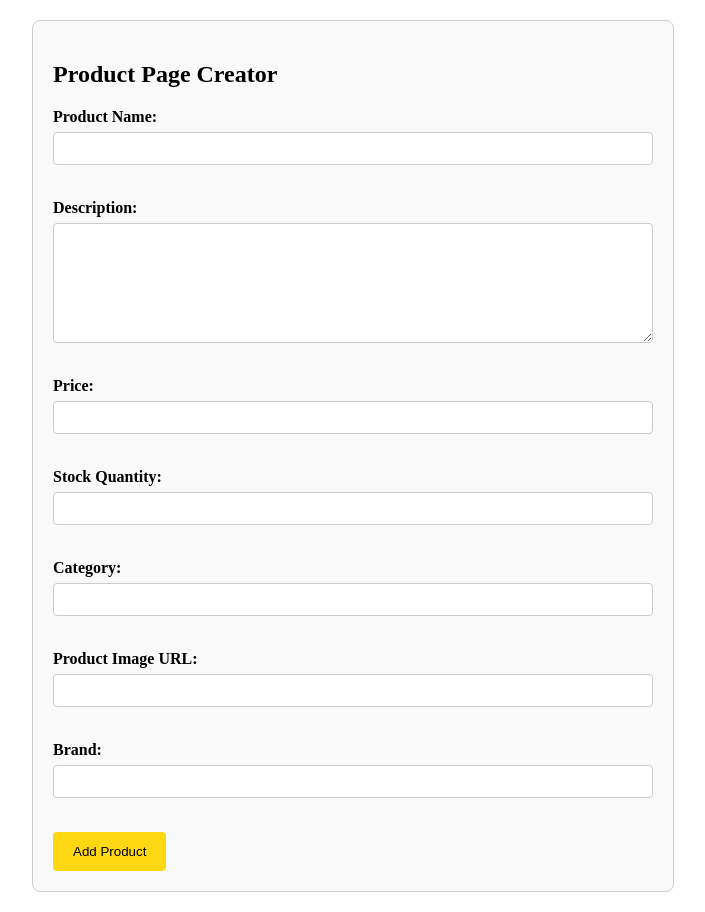
After one commit to aleklucatero/replicatingamazon, a PHP site: page /product_form.php in a window 1280 px wide. The commit adds this page. Shown: the whole page, without its empty margins (287-992 px from the left). Run offline with PHP 8.4, Linux system fonts and the light colour scheme.

Commit message:
Added Product Page Creator

```diff
--- /dev/null
+++ b/css/product_form.css
@@ -0,0 +1,49 @@
+form {
+    max-width: 600px;
+    margin: 20px auto;
+    padding: 20px;
+    border: 1px solid #ccc;
+    border-radius: 8px;
+    background: #f9f9f9;
+}
+
+input[type="text"],
+input[type="number"],
+textarea {
+    width: 100%;
+    padding: 8px;
+    margin-top: 6px;
+    margin-bottom: 16px;
+    border: 1px solid #ccc;
+    border-radius: 4px;
+}
+
+label {
+    font-weight: bold;
+    display: block;
+}
+
+textarea {
+    height: 120px;
+    resize: vertical;
+}
+
+input[type="submit"] {
+    background-color: #FFD814;
+    color: black;
+    padding: 12px 20px;
+    border: none;
+    border-radius: 4px;
+    cursor: pointer;
+}
+
+input[type="submit"]:hover {
+    background-color: #d4b100;
+}
+
+input[type="text"]:focus,
+input[type="number"]:focus,
+textarea:focus {
+    border-color: #afaf4c;
+    box-shadow: 0 0 8px 0 rgba(76, 175, 80, 0.2);
+}
--- a/navbar.php
+++ b/navbar.php
@@ -13,7 +13,7 @@
 
 <nav class="navbar">
     <div class="nav-logo">
-        <a href="index.php"><img src="images/amazon_logo.png" alt="Amazon Logo"></li></a>
+        <a href="index.php"><img src="/images/amazon_logo.png" alt="Amazon Logo"></a>
     </div>
     <div class="address">
         <a href="#" class="deliver">Delivering to</a>
--- /dev/null
+++ b/product_form.php
@@ -0,0 +1,28 @@
+<link rel="stylesheet" href="css/product_form.css">
+
+<form action="crud/add_product.php" method="post" enctype="multipart/form-data">
+<h2>Product Page Creator</h2>
+
+    <label for="name">Product Name:</label>
+    <input type="text" id="name" name="name" required><br><br>
+
+    <label for="description">Description:</label>
+    <textarea id="description" name="description" required></textarea><br><br>
+
+    <label for="price">Price:</label>
+    <input type="text" id="price" name="price" required><br><br>
+
+    <label for="stock_quantity">Stock Quantity:</label>
+    <input type="number" id="stock_quantity" name="stock_quantity" required><br><br>
+
+    <label for="category">Category:</label>
+    <input type="text" id="category" name="category"><br><br>
+
+    <label for="image_link">Product Image URL:</label>
+    <input type="text" id="image_link" name="image_link"><br><br>
+
+    <label for="brand">Brand:</label>
+    <input type="text" id="brand" name="brand"><br><br>
+
+    <input type="submit" name="submit" value="Add Product">
+</form>
```
Also changed, not shown: amazon_database.sql (+8 -1 lines), crud/add_product.php (added, +33 -0 lines), crud/product_detail.php (added, +115 -0 lines), product.php (deleted, +0 -167 lines).
